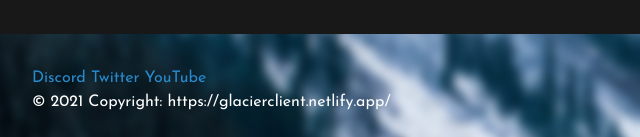
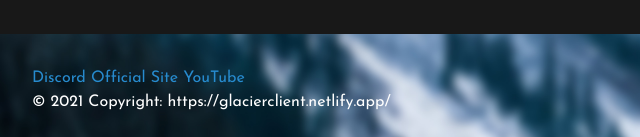
Before and after one commit to Fizzify/glacier-website, a plain HTML site: page index.html in a window 1280 px wide. Shown: the part 1478-1615 px from the top of the page, 0-640 px from the left. Drawn offline with nearby package versions, Linux system fonts and the light colour scheme.

Commit message:
Update index.html

```diff
--- a/index.html
+++ b/index.html
@@ -94,7 +94,7 @@
 
     <div class="bottom-container">
       <a class="footer-link" href="https://discord.com/invite/EQg35AmpqH">Discord</a>
-      <a class="footer-link" href="https://twitter.com/">Twitter</a>
+      <a class="footer-link" href="https://glacierclient.net/">Official Site</a>
       <a class="footer-link" href="https://www.youtube.com/channel/UCklS2ILVRZ_dx7Q1AhK8sNA ">YouTube</a>
       <p class="copyright">© 2021 Copyright: https://glacierclient.netlify.app/ </p>
     </div>
```
